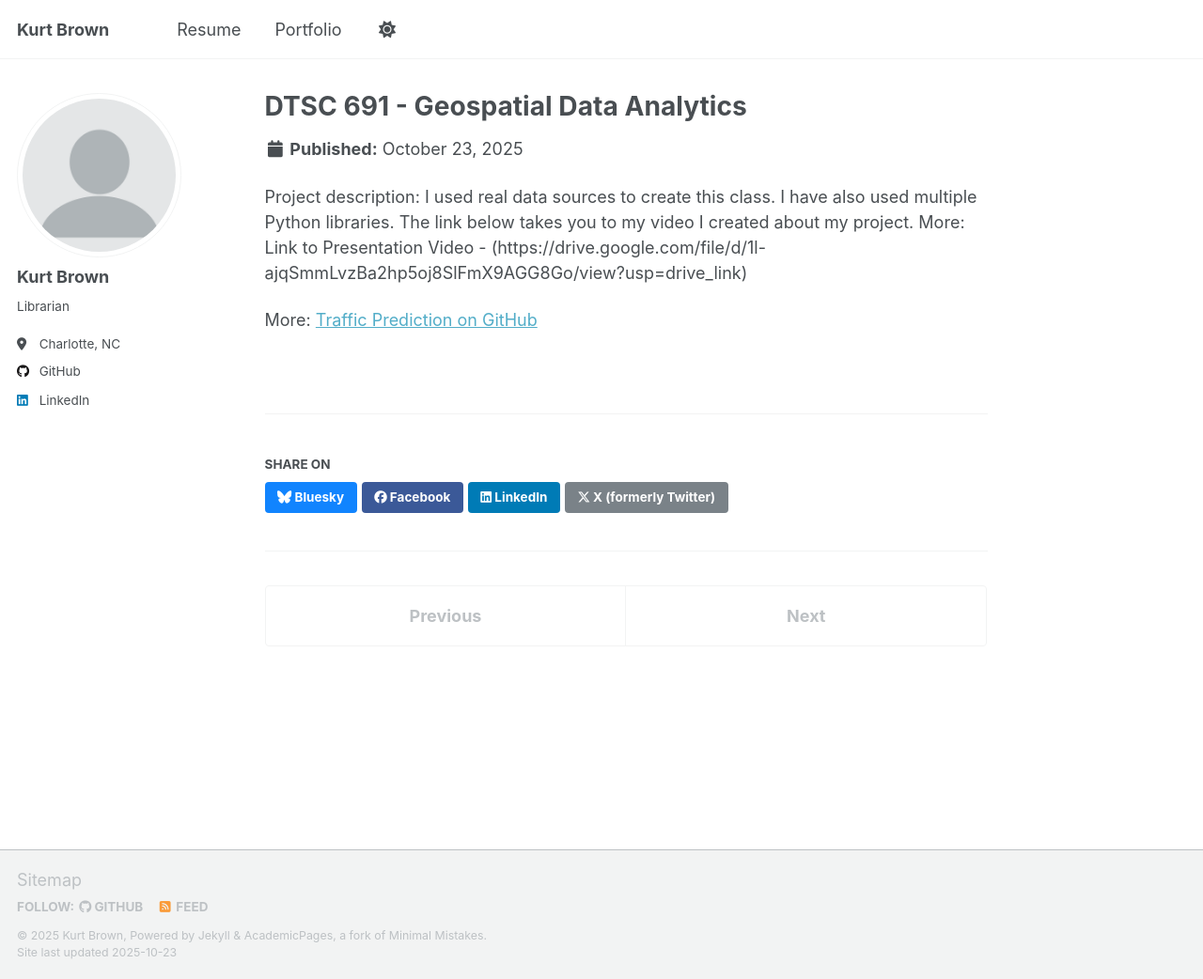
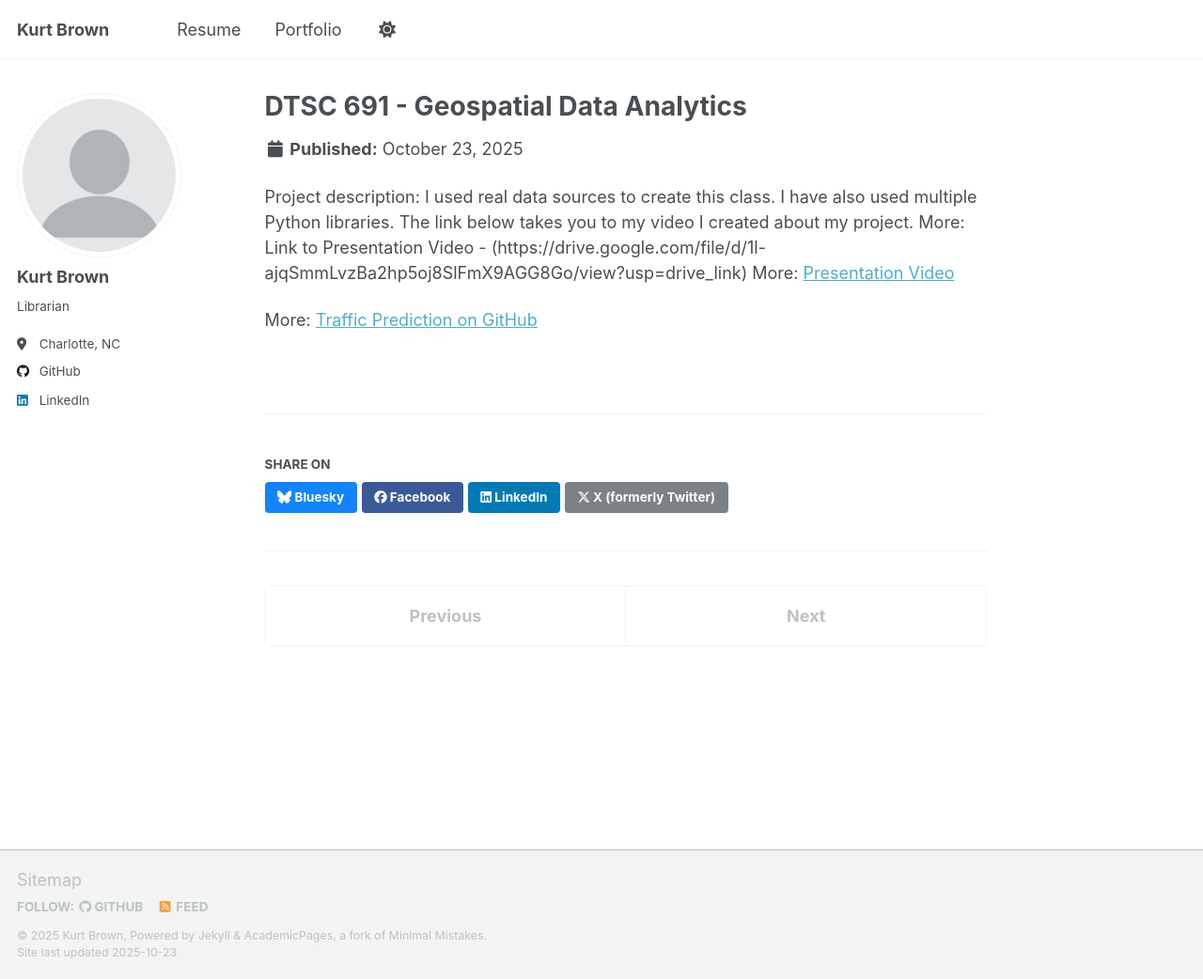
Before and after one commit to klbrown13/klbrown13.github.io, a Jekyll site: the page built from _portfolio/portfolio-2.md, in a window 1280 px wide and 1042 px high. Shown: the whole window at 94% size. Built offline with Jekyll 4.4.1, drawn with Linux system fonts in a browser that asks for light colours; a script that is not in the unit is left out.

Commit message:
Update portfolio-2.md

```diff
--- a/_portfolio/portfolio-2.md
+++ b/_portfolio/portfolio-2.md
@@ -6,6 +6,7 @@ collection: portfolio
 
 Project description: I used real data sources to create this class. I have also used multiple Python libraries. The link below takes you to my video I created about my project.
 More: Link to Presentation Video - (https://drive.google.com/file/d/1l-ajqSmmLvzBa2hp5oj8SlFmX9AGG8Go/view?usp=drive_link)
+More: [Presentation Video]((https://drive.google.com/file/d/1l-ajqSmmLvzBa2hp5oj8SlFmX9AGG8Go/view?usp=drive_link))
 
 
 More: [Traffic Prediction on GitHub](https://github.com/maggiewolff/graduate-studies/tree/main/Traffic-Prediction)
```
